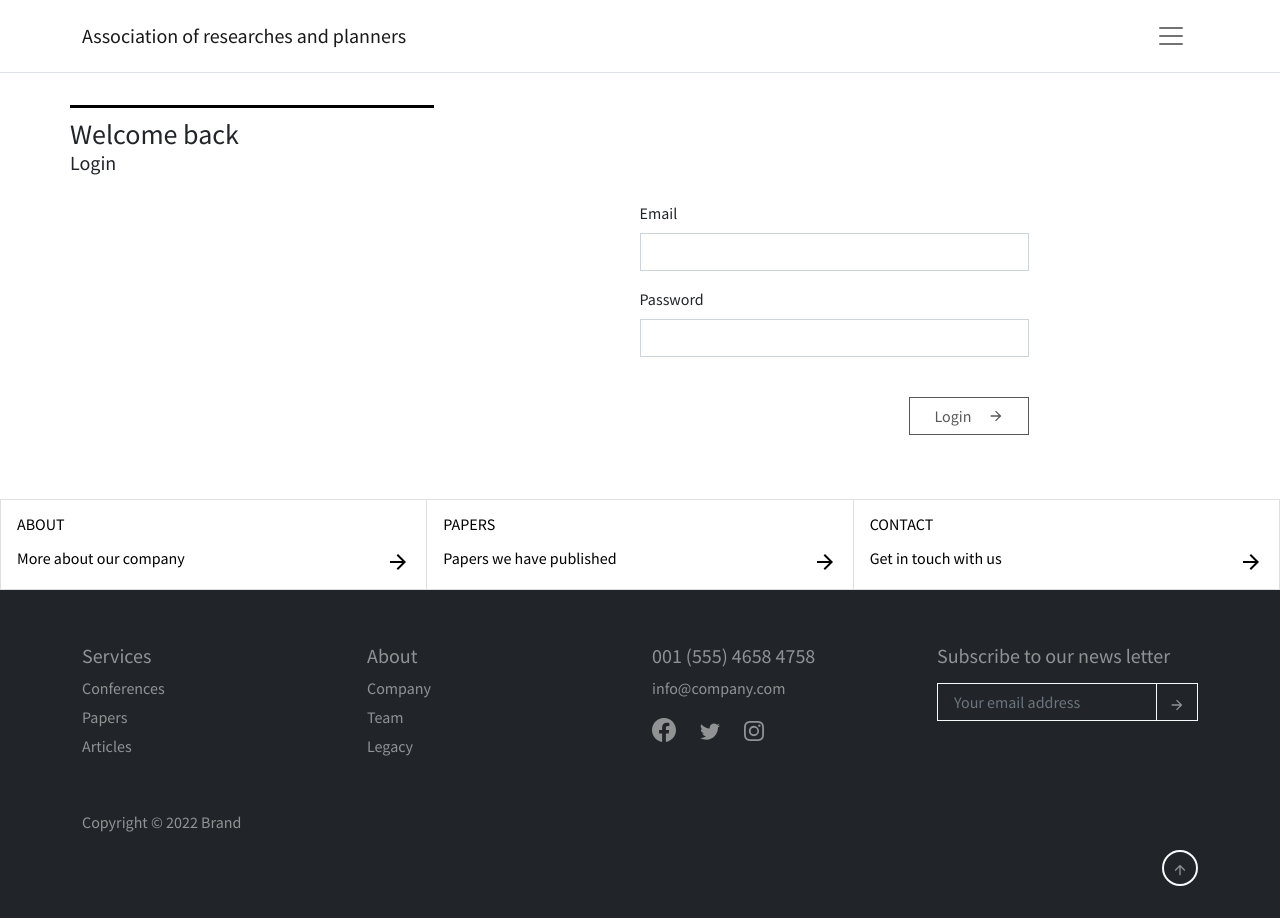
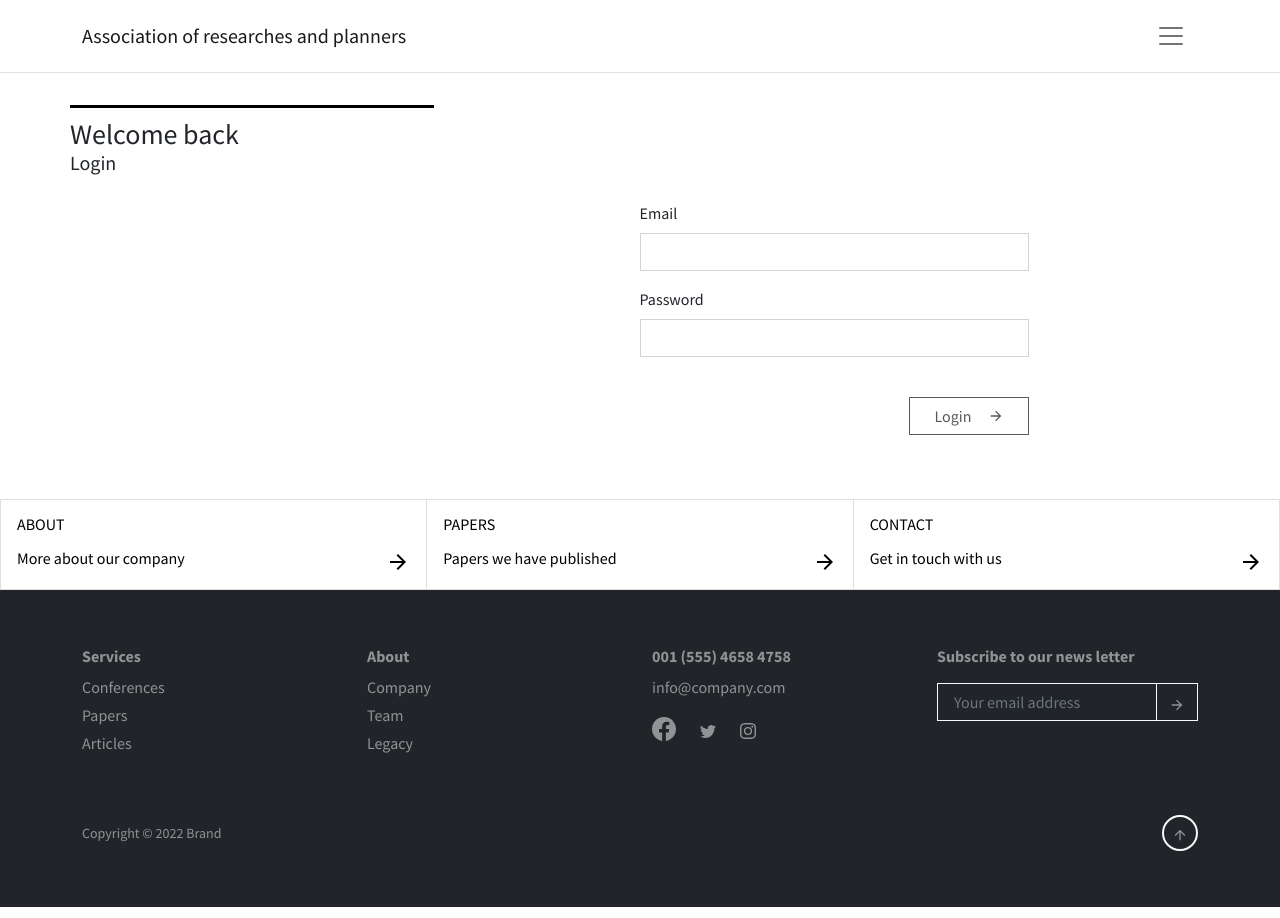
Before and after one commit to benrichebo/research, a Next.js app: page /login in a window 1280 px wide. Built offline with nearby package versions, Linux system fonts and the light colour scheme.

Commit message:
edit footer font sizes

```diff
--- a/components/Footer.jsx
+++ b/components/Footer.jsx
@@ -46,7 +46,7 @@ function Footer() {
         <div className="container py-1 py-lg-3 mt-4 mt-mlg-3">
           <div className="row justify-content-center">
             <div className="col-6 col-sm-4 col-md-3 text-center text-lg-start d-flex flex-column item mb-3">
-              <h5 className="text-white-50">Services</h5>
+              <h6 className="text-white-50 fw-bold">Services</h6>
               <ul className="list-unstyled">
                 <li className="mb-1">
                   <Link href="/conferences">
@@ -72,10 +72,12 @@ function Footer() {
               </ul>
             </div>
             <div className="col-6 col-sm-4 col-md-3 text-center text-lg-start d-flex flex-column item mb-3">
-              <h5 className="text-white-50">About</h5>
+              <h6 className="text-white-50 fw-bold">About</h6>
               <ul className="list-unstyled">
                 <li className="mb-1">
-                  <a className="text-decoration-none text-white-50 fs-6" href="#">
+                  <a
+                    className="text-decoration-none text-white-50 fs-6"
+                    href="#">
                     Company
                   </a>
                 </li>
@@ -96,10 +98,12 @@ function Footer() {
               </ul>
             </div>
             <div className="col-6 col-sm-4 col-md-3 text-center text-lg-start d-flex flex-column item">
-              <h5 className="text-white-50">001 (555) 4658 4758</h5>
+              <h6 className="text-white-50 fw-bold">001 (555) 4658 4758</h6>
               <ul className="list-unstyled">
                 <li>
-                  <a className="text-decoration-none text-white-50 fs-6" href="#">
+                  <a
+                    className="text-decoration-none text-white-50 fs-6"
+                    href="#">
                     info@company.com
                   </a>
                 </li>
@@ -141,9 +145,9 @@ function Footer() {
               </ul>
             </div>
             <div className="col-lg-3 text-center text-lg-start d-flex flex-column align-items-center order-first align-items-lg-start order-lg-last item social pb-3">
-              <h5 className="fw-normal text-white-50 mb-3">
+              <h6 className="fw-bold text-white-50 mb-3">
                 Subscribe to our news letter
-              </h5>
+              </h6>
               <div className="fw-bold d-flex align-items-center mb-2">
                 <div className="input-group">
                   <input
@@ -160,10 +164,8 @@ function Footer() {
               </div>
             </div>
           </div>
-          <div className="d-flex justify-content-between align-items-center my-2 my-md-3">
-            <p className="mb-0 text-white-50 fs-6">Copyright © 2022 Brand</p>
-          </div>
-          <div className="d-flex justify-content-end" style={{ right: 20 }}>
+          <div className="d-flex justify-content-between align-items-center my-4" style={{ right: 20 }}>
+            <p className="mb-0 text-white-50 small">Copyright © 2022 Brand</p>
             <a
               className="border rounded-circle p-1 px-2 border-2 border-light"
               href="#"
--- a/styles/styles.scss
+++ b/styles/styles.scss
@@ -114,7 +114,3 @@ p,
 li {
   line-height: 1.5rem;
 }
-
-li {
-  font-size: 20px;
-}
```
